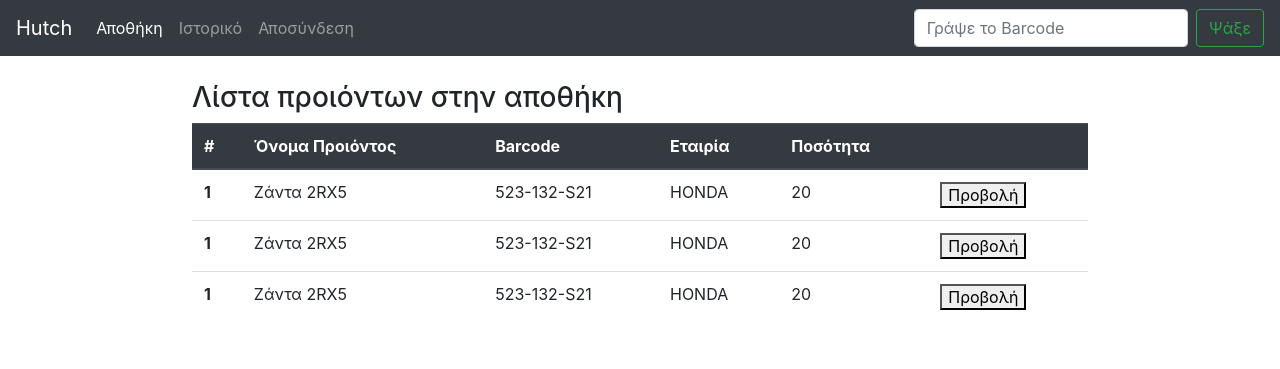
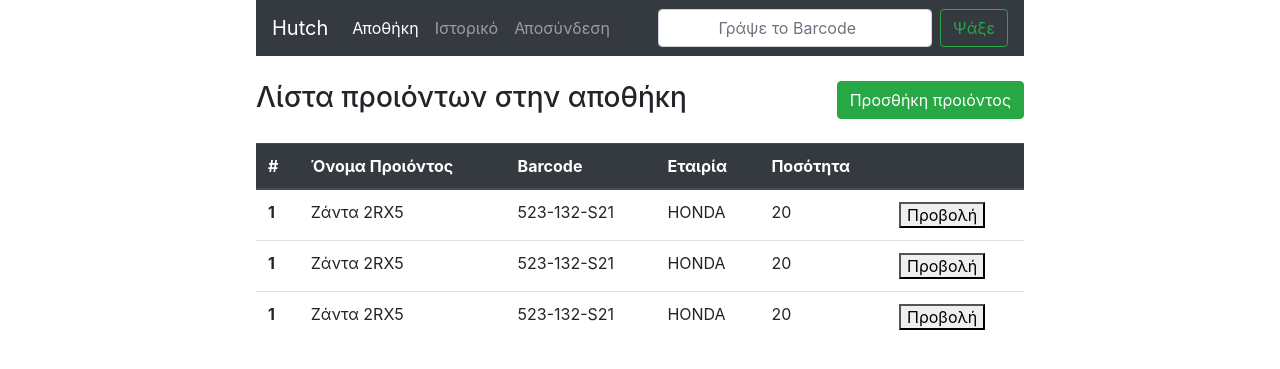
Before and after one commit to stavtsob/Hutch, a CodeIgniter app: page /database/ in a window 1280 px wide. Shown: the top 369 px of the page. Run offline with CodeIgniter, Linux system fonts and the light colour scheme.

Commit message:
Updated templates
Updated templates & routing

```diff
--- a/application/config/config.php
+++ b/application/config/config.php
@@ -35,7 +35,7 @@ $config['base_url'] = '';
 | variable so that it is blank.
 |
 */
-$config['index_page'] = '';
+$config['index_page'] = 'index.php';
 
 /*
 |--------------------------------------------------------------------------
--- a/application/config/routes.php
+++ b/application/config/routes.php
@@ -49,6 +49,7 @@ defined('BASEPATH') OR exit('No direct script access allowed');
 | Examples:	my-controller/index	-> my_controller/index
 |		my-controller/my-method	-> my_controller/my_method
 */
+$route['add_product'] = 'main_controller/add_product_view';
 $route['default_controller'] = 'main_controller';
 $route['404_override'] = '';
 $route['translate_uri_dashes'] = FALSE;
--- a/application/controllers/Main_Controller.php
+++ b/application/controllers/Main_Controller.php
@@ -14,9 +14,16 @@ class Main_Controller extends CI_Controller {
 
 	public function index()
 	{
-        $data['app_name'] = $this->settings['app_name'];
-        $this->load->view('basics/header',$data);
-        $this->load->view('storage/list_products',$data);
-        $this->load->view('basics/footer',$data);
-	}
+                $data['app_name'] = $this->settings['app_name'];
+                $this->load->view('basics/header',$data);
+                $this->load->view('storage/list_products',$data);
+                $this->load->view('basics/footer',$data);
+        }
+        public function add_product_view()
+        {
+                $data['app_name'] = $this->settings['app_name'];
+                $this->load->view('basics/header',$data);
+                $this->load->view('storage/add_product',$data);
+                $this->load->view('basics/footer',$data);
+        }
 }
--- a/application/views/basics/header.php
+++ b/application/views/basics/header.php
@@ -3,9 +3,10 @@
 <link rel="stylesheet" href="<?php echo base_url('css/style.css');?>">
 <script src="https://ajax.aspnetcdn.com/ajax/jQuery/jquery-3.4.1.min.js"></script>
 <link rel="stylesheet" href="https://stackpath.bootstrapcdn.com/bootstrap/4.3.1/css/bootstrap.min.css" integrity="sha384-ggOyR0iXCbMQv3Xipma34MD+dH/1fQ784/j6cY/iJTQUOhcWr7x9JvoRxT2MZw1T" crossorigin="anonymous">
-<title>Storage Manager</title>
+<title><?php echo $app_name;?> - Warehouse Management System</title>
 </head>
 <body>
+<div class="main">
 <nav class="navbar navbar-expand-lg navbar-dark bg-dark">
   <a class="navbar-brand" href="#"><?php echo $app_name;?></a>
   <button class="navbar-toggler" type="button" data-toggle="collapse" data-target="#navbarTogglerDemo02" aria-controls="navbarTogglerDemo02" aria-expanded="false" aria-label="Toggle navigation">
@@ -15,7 +16,7 @@
   <div class="collapse navbar-collapse" id="navbarTogglerDemo02">
     <ul class="navbar-nav mr-auto mt-2 mt-lg-0">
       <li class="nav-item active">
-        <a class="nav-link" href="#">Αποθήκη <span class="sr-only">(current)</span></a>
+         <a class="nav-link" href="<?php echo base_url() ?>index.php/">Αποθήκη <span class="sr-only">(current)</span></a>
       </li>
       <li class="nav-item">
         <a class="nav-link" href="#">Ιστορικό</a>
--- a/css/style.css
+++ b/css/style.css
@@ -1,8 +1,17 @@
 .main
 {
-    margin-left:15%;
+    margin-left:20%;
+    //margin-top: 25px;
+    width: 60%;
+}
+.table_title
+{
     margin-top: 25px;
-    width: 70%;
+}
+.addproduct_form
+{
+    margin-top: 35px;
+    margin-left: 30%;
 }
 .noSelect:checked {
     -webkit-touch-callout: none;
@@ -19,11 +28,40 @@
     height: 30px;
     display: inline-block;
     position: absolute;
-    left: 55%;
-    top: 3%;
+    left: 230px;
+    top: 5;
+    border-radius: 15px;
+}
+input
+{
+    max-width: 300px;
+    text-align: center;
 }
 input[type="number"]
 {
-    max-width: 150px;
+    max-width: 200px;
+
+}
+input[type="date"]
+{
+    max-width: 200px;
+}
+select
+{
+    max-width: 200px;
     text-align: center;
 }
+textarea
+{
+    width:100%;
+}
+#addproduct_btn
+{
+    position: absolute;
+    right: 20%;
+    display: inline-block;
+}
+table
+{
+    margin-top: 20px;
+}
```
Also changed, not shown: inv_mng.sql (+40 -2 lines), application/views/storage/add_product.php, application/views/storage/list_products.php.
